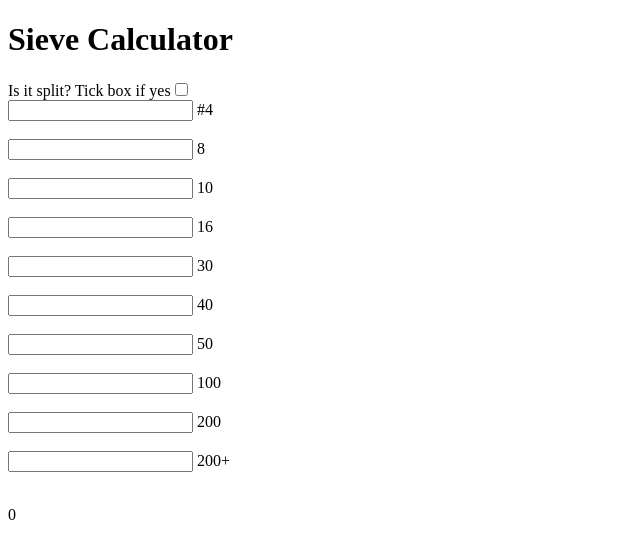
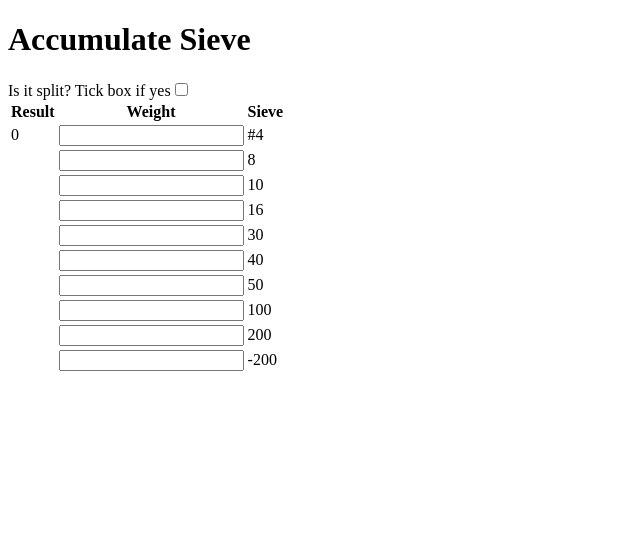
Before and after one commit to Pabloey/PattisonCalculators, a React (Create React App) app in the folder client/: page / in a window 1280 px wide. Shown: the top 558 px of the page, without its empty margins (0-640 px from the left). Built offline with nearby package versions, Linux system fonts and the light colour scheme.

Commit message:
Created table for input boxes

```diff
--- a/client/src/App.js
+++ b/client/src/App.js
@@ -12,37 +12,75 @@ const App = () => {
     box8: 0,
     box9: 0,
     box10: 0,
-    sum: 0
   })
-
-
-  // const [splitBox, setSplitBox] = useState(false)
-
 
   // handleChange functions holds the information put into the input fields.
   const handleChange = (e) => {
     setInputBoxes({ ...inputBoxes, [e.target.name]: parseInt(e.target.value) })
+    console.log(e.target.checked)
   }
 
   return (
     <div>
-      <h1>Sieve Calculator</h1>
-      <form>
-        Is it split? Tick box if yes<input type="checkbox"></input>
-      </form>
-      <form>
-        <input name="box1" onChange={handleChange} type='text'></input> #4<br /><br />
-        <input name="box2" onChange={handleChange} type='text'></input>  8<br /><br />
-        <input name="box3" onChange={handleChange} type='text'></input>  10<br /><br />
-        <input name="box4" onChange={handleChange} type='text'></input>  16<br /><br />
-        <input name="box5" onChange={handleChange} type='text'></input>  30<br /><br />
-        <input name="box6" onChange={handleChange} type='text'></input>  40<br /><br />
-        <input name="box7" onChange={handleChange} type='text'></input>  50<br /><br />
-        <input name="box8" onChange={handleChange} type='text'></input>  100<br /><br />
-        <input name="box9" onChange={handleChange} type='text'></input>  200<br /><br />
-        <input name="box10" onChange={handleChange} type='text'></input>  200+<br /><br />
-      </form>
-      <p>{inputBoxes.box1 + inputBoxes.box2 + inputBoxes.box3 + inputBoxes.box4 + inputBoxes.box5 + inputBoxes.box6 + inputBoxes.box7 + inputBoxes.box8 + inputBoxes.box9 + inputBoxes.box10}</p>
+      <h1>Accumulate Sieve</h1>
+      Is it split? Tick box if yes<input onChange={handleChange} type="checkbox"></input>
+      <table>
+        <tr>
+          <th>Result</th>
+          <th>Weight</th>
+          <th>Sieve</th>
+        </tr>
+        <tr>
+          <td>{inputBoxes.box1}</td>
+          <td><input name="box1" onChange={handleChange}></input></td>
+          <td>#4</td>
+        </tr>
+        <tr>
+          <td></td>
+          <td><input name="box2" onChange={handleChange}></input></td>
+          <td>8</td>
+        </tr>
+        <tr>
+          <td></td>
+          <td><input name="box3" onChange={handleChange}></input></td>
+          <td>10</td>
+        </tr>
+        <tr>
+          <td></td>
+          <td><input name="box4" onChange={handleChange}></input></td>
+          <td>16</td>
+        </tr>
+        <tr>
+          <td></td>
+          <td><input name="box5" onChange={handleChange}></input></td>
+          <td>30</td>
+        </tr>
+        <tr>
+          <td></td>
+          <td><input name="box6" onChange={handleChange}></input></td>
+          <td>40</td>
+        </tr>
+        <tr>
+          <td></td>
+          <td><input name="box7" onChange={handleChange}></input></td>
+          <td>50</td>
+        </tr>
+        <tr>
+          <td></td>
+          <td><input name="box8" onChange={handleChange}></input></td>
+          <td>100</td>
+        </tr>
+        <tr>
+          <td></td>
+          <td><input name="box9" onChange={handleChange}></input></td>
+          <td>200</td>
+        </tr>
+        <tr>
+          <td></td>
+          <td><input name="box10" onChange={handleChange}></input></td>
+          <td>-200</td>
+        </tr>
+      </table>
     </div>
   )
 }
```
